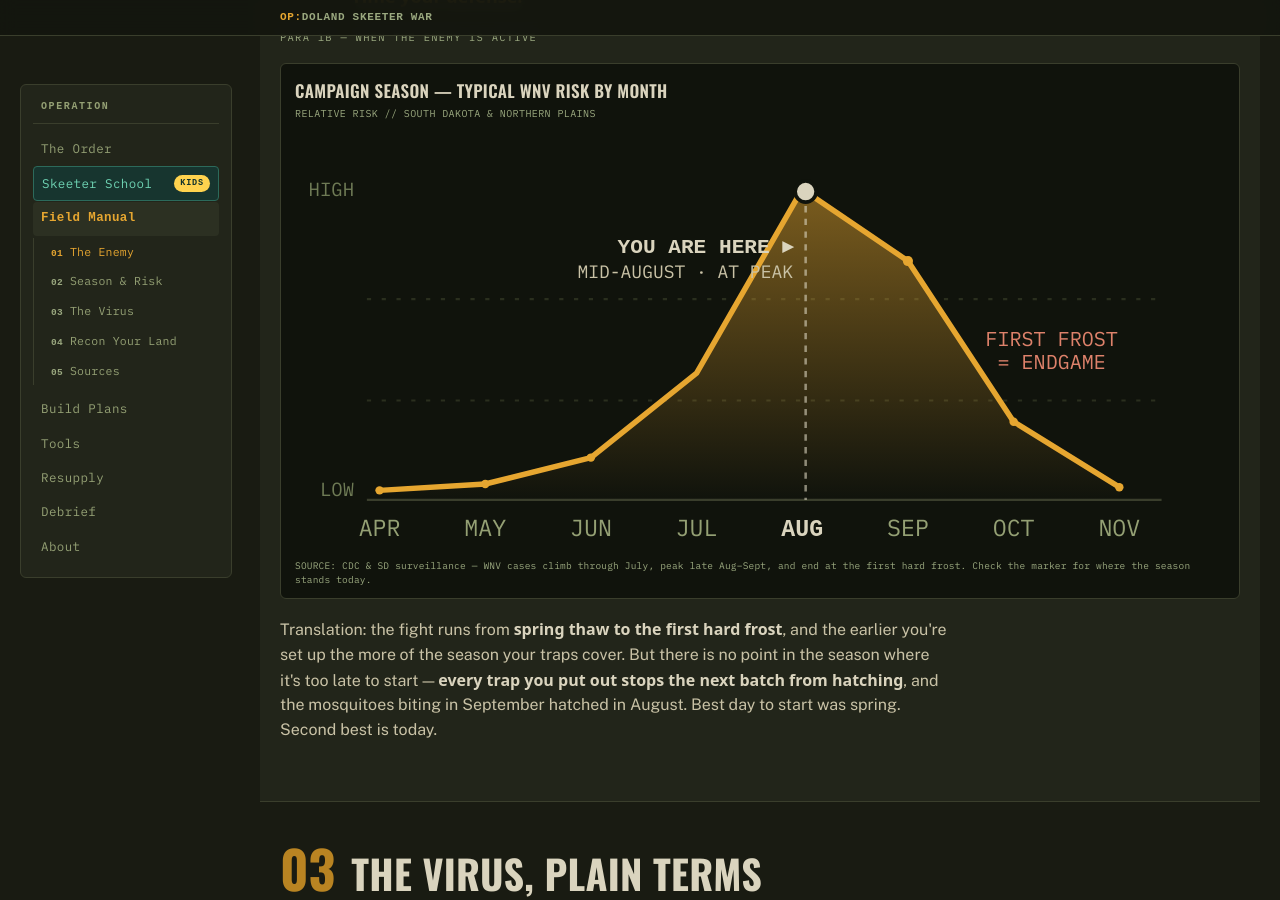
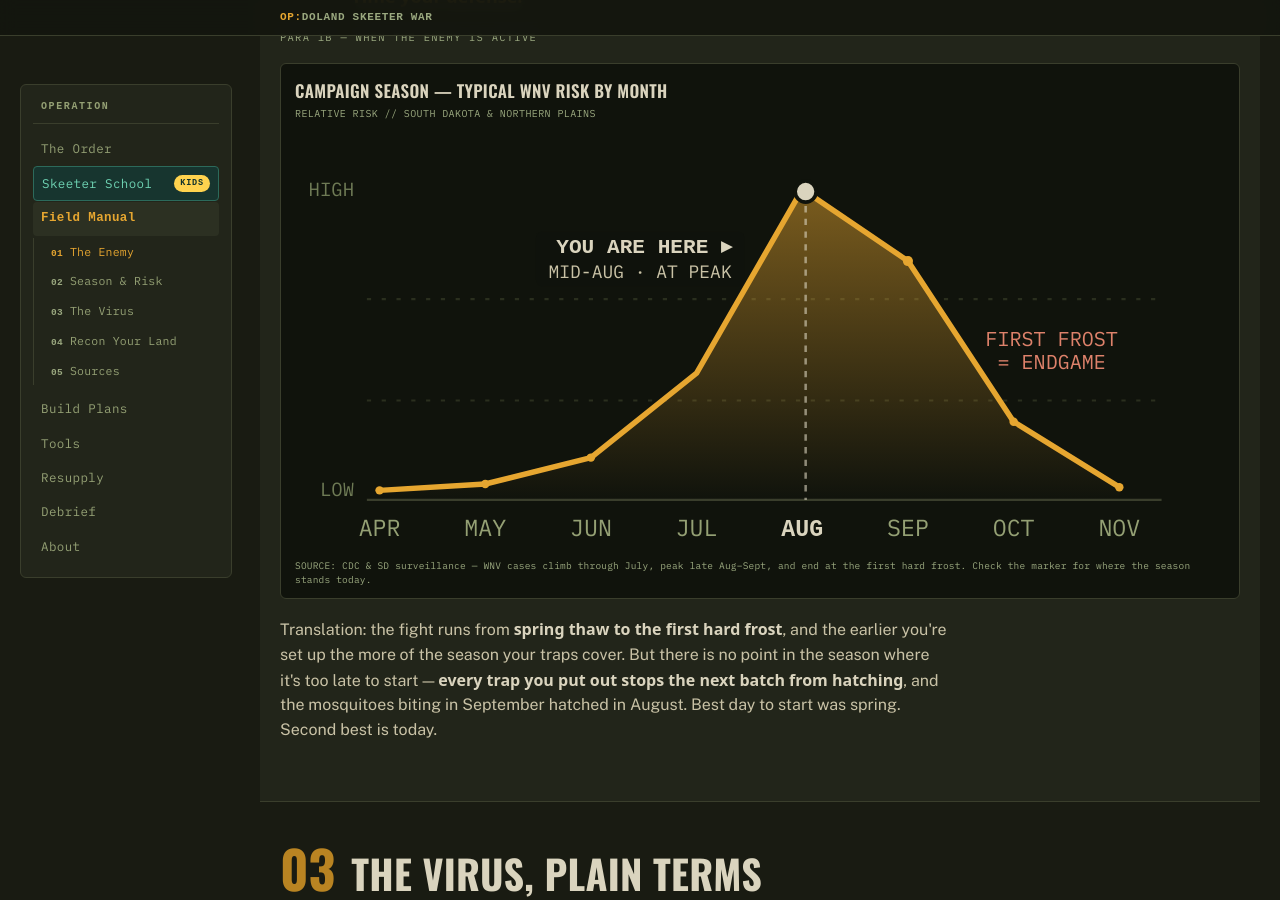
Before and after one commit to Tucker465/Doland-Warfare, a Jekyll site: the page built from intel.html, in a window 1280 px wide and 900 px high, scrolled down 1862 px. Built offline with Jekyll 4.4.1, drawn with Linux system fonts in a browser that asks for light colours; part of the change alters nothing that is shown.

Commit message:
Keep the season graph's caption clear of the curve and the other labels
Moving the marker with the date exposed a problem the hand-drawn version
only avoided by accident: the caption is a wide two-line block and the risk
curve is a tall narrow peak, so a position that sits in open space in July
lies straight across the curve by September. Wherever the caption landed on
the line it was unreadable, and the line was unreadable behind it.

Placement is now solved rather than fixed. Each candidate band is swept
across the plot width and scored on how much ink it would cover -- the
shaded area and the curve stroke, plus the FIRST FROST and PEAK THREAT
labels weighted higher, since burying a label costs two readable things
instead of some shading. Light penalties keep it in the usual band and near
the marker, so it only travels when it has nowhere better to sit. Widths
come from getComputedTextLength() rather than a character-count estimate,
with a second pass once webfonts settle, because a slot chosen from a
guessed width is the same overlap bug in a new place.

The caption keeps its arrow pointing back at the marker and aligns to
whichever end faces it. When it ends up directly above the marker there is
no direction to point in, so the arrow is dropped and the ruler line runs
out of the caption down to the dot instead. Late in the year that line was
also striking through the FIRST FROST label, so it now breaks around it.

Month tokens in the caption are shortened to the three-letter form the axis
already uses -- consistent with the chart's own typography, and narrow
enough that a September caption can find a clear slot at all.

Verified by rendering the real markup and script in a headless browser at
every third day from April through November: no caption overlaps the curve,
either fixed label, or the plot bounds at any point in the season. The
no-JS fallback in the markup is synced to what the script produces today.

```diff
--- a/intel.html
+++ b/intel.html
@@ -101,12 +101,16 @@ last_verified: "2026-07-20"
           <circle cx="240" cy="28" r="4.2" fill="#E6A630" stroke="#10130C" stroke-width="1.6"/>
           <text x="240" y="17" font-family="'IBM Plex Mono',monospace" font-size="10" font-weight="600" fill="#E6A630" text-anchor="middle">PEAK THREAT</text>
         </g>
-        <!-- YOU ARE HERE marker -->
+        <!-- YOU ARE HERE marker. Child order matters: the ruler line and the
+             backing plate are drawn first so the plate can mask both the line
+             and the risk curve behind the caption, and the dot last so it is
+             never covered by its own label. -->
         <g id="season-now">
-          <line id="season-now-line" x1="242" y1="36" x2="242" y2="175" stroke="#DAD4BE" stroke-width="1.2" stroke-dasharray="3 3" opacity=".6"/>
-          <circle id="season-now-dot" cx="242" cy="29" r="5" fill="#DAD4BE" stroke="#10130C" stroke-width="1.8"/>
-          <text id="season-now-label" x="236" y="58" font-family="'IBM Plex Mono',monospace" font-size="10" font-weight="600" fill="#DAD4BE" text-anchor="end">YOU ARE HERE ▸</text>
-          <text id="season-now-phase" x="236" y="70" font-family="'IBM Plex Mono',monospace" font-size="8.5" fill="#C9C2A6" text-anchor="end">MID-AUGUST · AT PEAK</text>
+          <path id="season-now-line" d="M241.6,36 L241.6,175" fill="none" stroke="#DAD4BE" stroke-width="1.2" stroke-dasharray="3 3" opacity=".6"/>
+          <rect id="season-now-plate" x="114" y="48" width="99" height="26" rx="3" fill="#10130C" opacity=".92"/>
+          <text id="season-now-label" x="206.9" y="58" font-family="'IBM Plex Mono',monospace" font-size="10" font-weight="600" fill="#DAD4BE" text-anchor="end">YOU ARE HERE ▸</text>
+          <text id="season-now-phase" x="206.9" y="70" font-family="'IBM Plex Mono',monospace" font-size="8.5" fill="#C9C2A6" text-anchor="end">MID-AUG · AT PEAK</text>
+          <circle id="season-now-dot" cx="241.6" cy="29.1" r="5" fill="#DAD4BE" stroke="#10130C" stroke-width="1.8"/>
         </g>
         <!-- frost -->
         <text x="358" y="102" font-family="'IBM Plex Mono',monospace" font-size="9.5" fill="#DE826B" text-anchor="middle">FIRST FROST</text>
--- a/script.js
+++ b/script.js
@@ -951,6 +951,11 @@ const SEASON_PHASES = [
 ];
 const SEASON_MONTHS = ['January','February','March','April','May','June',
   'July','August','September','October','November','December'];
+// The caption uses the same three-letter tokens as the axis underneath it —
+// it matches the chart's own typography, and "MID-SEPTEMBER · FALLING OFF"
+// is wide enough that it struggles to find a clear slot at all.
+const SEASON_MONTHS_SHORT = ['JAN','FEB','MAR','APR','MAY','JUN',
+  'JUL','AUG','SEP','OCT','NOV','DEC'];
 
 // Horizontal position of a date, interpolated across its month's cell so the
 // marker moves through the month instead of jumping between month centres.
@@ -981,16 +986,91 @@ function seasonPhase(date){
   return hit;
 }
 
+// ----- callout placement -----
+// The caption is a wide two-line block and the risk curve is a tall, narrow
+// peak, so no single fixed position stays clear all year: the hand-drawn
+// original sat in open space in July and straight across the curve by
+// September. Candidate slots are scored against the curve and the chart's
+// other labels and the clearest one wins.
+//
+// Baselines for the first caption line, in preference order — the first entry
+// is where the caption has always sat, so a typical page load looks unchanged
+// and the lower/higher slots only come into play around the peak.
+const SEASON_BANDS = [58, 44, 30, 20, 100, 118];
+// Fixed furniture the caption must not land on, as [x1,y1,x2,y2].
+const SEASON_FROST_BOX = [316, 90, 400, 120];
+const SEASON_PEAK_BOX  = [204, 5, 276, 23];
+// Plot area the caption has to stay inside, and the baseline the fill sits on.
+const SEASON_BOUNDS = { left: 36, right: 410 };
+const SEASON_FILL_BOTTOM = 175;
+
+// getComputedTextLength() is the real laid-out width, but it throws on a
+// detached or undisplayed node; falling back to a monospace estimate keeps
+// placement sane rather than collapsing the caption to zero width.
+function textWidth(node){
+  try {
+    const w = node.getComputedTextLength();
+    if (w > 0) return w;
+  } catch (e) { /* not rendered yet */ }
+  const size = parseFloat(node.getAttribute('font-size')) || 10;
+  return node.textContent.length * size * 0.6;
+}
+
+function seasonRectOverlap(r, box){
+  const w = Math.min(r.x2, box[2]) - Math.max(r.x1, box[0]);
+  const h = Math.min(r.y2, box[3]) - Math.max(r.y1, box[1]);
+  return w > 0 && h > 0 ? w * h : 0;
+}
+// How much of a candidate slot lands on the risk curve or the shaded area
+// under it. Sampled in columns rather than solved exactly — the curve is
+// eight straight segments and this only has to rank candidates.
+function seasonCurveOverlap(r){
+  const steps = 20, dx = (r.x2 - r.x1) / steps;
+  let area = 0;
+  for (let i = 0; i < steps; i++){
+    // -3 keeps the caption off the stroke itself, not just the fill.
+    const top = Math.max(r.y1, seasonY(r.x1 + dx * (i + 0.5)) - 3);
+    area += Math.max(0, Math.min(r.y2, SEASON_FILL_BOTTOM) - top) * dx;
+  }
+  return area;
+}
+// Best slot for a caption of width w near a marker at x, given whether the
+// PEAK THREAT flag is currently on the chart.
+//
+// Slots are not locked to the marker — the caption is often wider than the
+// space beside it, and the open ground may be above the marker rather than to
+// either side of it. So every band is swept across the full plot width and
+// scored. Cost is dominated by how much ink the slot would cover, with light
+// nudges toward the usual band and toward staying close to the marker, so the
+// caption only travels when it genuinely has nowhere better to sit.
+function seasonSlot(x, w, peakShown){
+  let best = null;
+  SEASON_BANDS.forEach((band, bi) => {
+    for (let x1 = SEASON_BOUNDS.left; x1 + w <= SEASON_BOUNDS.right; x1 += 6){
+      const r = { x1, x2: x1 + w, y1: band - 10, y2: band + 16, band };
+      // Obstacles weigh heavier than the curve: overlapping a label makes two
+      // things unreadable, overlapping the curve only hides some shading.
+      const score = seasonCurveOverlap(r)
+        + seasonRectOverlap(r, SEASON_FROST_BOX) * 4
+        + (peakShown ? seasonRectOverlap(r, SEASON_PEAK_BOX) * 4 : 0)
+        + bi * 8 + Math.abs((r.x1 + r.x2) / 2 - x) * 0.25;
+      if (!best || score < best.score) best = { r, score };
+    }
+  });
+  return best;
+}
+
 (function initSeasonMarker(){
   const svg = document.getElementById('season-graph');
   if (!svg) return;
   const now   = document.getElementById('season-now');
   const peak  = document.getElementById('season-peak');
   const line  = document.getElementById('season-now-line');
+  const plate = document.getElementById('season-now-plate');
   const dot   = document.getElementById('season-now-dot');
   const label = document.getElementById('season-now-label');
   const phase = document.getElementById('season-now-phase');
-  if (!(now && peak && line && dot && label && phase)) return;
+  if (!(now && peak && line && plate && dot && label && phase)) return;
 
   const months = svg.querySelectorAll('[data-month]');
   const today = new Date();
@@ -1016,24 +1096,70 @@ function seasonPhase(date){
   const monthName = SEASON_MONTHS[m - 1];
 
   now.style.display = '';
-  line.setAttribute('x1', x.toFixed(1));
-  line.setAttribute('x2', x.toFixed(1));
   dot.setAttribute('cx', x.toFixed(1));
   dot.setAttribute('cy', y.toFixed(1));
 
-  // Near the left edge an end-anchored label would run off the chart, so the
-  // callout flips to the other side of its own ruler line.
-  const flip = x < 150;
-  [label, phase].forEach(t => {
-    t.setAttribute('x', (x + (flip ? 7 : -6)).toFixed(1));
-    t.setAttribute('text-anchor', flip ? 'start' : 'end');
-  });
-  label.textContent = flip ? '◂ YOU ARE HERE' : 'YOU ARE HERE ▸';
-  phase.textContent = `${part}-${monthName.toUpperCase()} · ${here.phase}`;
+  // Late in the season the ruler line runs down through the FIRST FROST label,
+  // so it breaks around it rather than striking it out. The caption needs no
+  // such treatment — its plate is drawn over the line and opens its own gap.
+  const lx = x.toFixed(1);
+  const overFrost = x > SEASON_FROST_BOX[0] && x < SEASON_FROST_BOX[2];
+  line.setAttribute('d', overFrost
+    ? `M${lx},36 L${lx},${SEASON_FROST_BOX[1] - 2} M${lx},${SEASON_FROST_BOX[3] + 2} L${lx},175`
+    : `M${lx},36 L${lx},175`);
 
   // At peak the two dots would land on each other; the marker's own caption
   // already reads "AT PEAK", so the standalone peak flag stands down.
-  peak.style.display = Math.abs(x - SEASON_PEAK_X) < 18 ? 'none' : '';
+  const peakShown = Math.abs(x - SEASON_PEAK_X) >= 18;
+  peak.style.display = peakShown ? '' : 'none';
+
+  phase.textContent = `${part}-${SEASON_MONTHS_SHORT[m - 1]} · ${here.phase}`;
+  placeCallout(x, peakShown);
+
+  // Text metrics depend on the webfont, which may still be loading on a cold
+  // visit; a second pass once it lands keeps the slot honest to the real
+  // caption width instead of the fallback font's.
+  if (document.fonts && document.fonts.ready) {
+    document.fonts.ready.then(() => placeCallout(x, peakShown)).catch(() => {});
+  }
+
+  function placeCallout(mx, showPeak){
+    // Measured, not estimated: the caption's width changes with the month and
+    // the phase, and a slot picked from a guess would be the same overlap bug
+    // in a new place. Measured with an arrow attached — both arrow variants
+    // are the same width, so the side can still be decided afterwards.
+    label.textContent = 'YOU ARE HERE ▸';
+    const w = Math.max(textWidth(label), textWidth(phase)) + 12;
+    const slot = seasonSlot(mx, w, showPeak);
+    if (!slot) { label.textContent = 'YOU ARE HERE ▸'; return; }
+    const r = slot.r;
+
+    // The arrow points back at the marker and sits on whichever end of the
+    // caption faces it, with the text aligned to that end so the two are as
+    // close together as the slot allows. When the caption sits directly over
+    // the marker there is no direction to point in — the ruler line already
+    // runs out of the plate straight down to the dot — so the arrow is
+    // dropped rather than made to point at the text's own middle.
+    const over = mx > r.x1 && mx < r.x2;
+    const rightOf = !over && mx > r.x2;
+    label.textContent = over ? 'YOU ARE HERE' : rightOf ? 'YOU ARE HERE ▸' : '◂ YOU ARE HERE';
+    const align = over ? 'middle' : rightOf ? 'end' : 'start';
+    const tx = over ? (r.x1 + r.x2) / 2 : rightOf ? r.x2 - 6 : r.x1 + 6;
+    [label, phase].forEach(t => {
+      t.setAttribute('x', tx.toFixed(1));
+      t.setAttribute('text-anchor', align);
+    });
+    label.setAttribute('y', r.band);
+    phase.setAttribute('y', r.band + 12);
+
+    // The plate is the chart's own background colour: invisible when the
+    // caption lands in open space, and a clean mask when the only slots left
+    // sit over the curve.
+    plate.setAttribute('x', r.x1.toFixed(1));
+    plate.setAttribute('y', r.y1);
+    plate.setAttribute('width', (r.x2 - r.x1).toFixed(1));
+    plate.setAttribute('height', r.y2 - r.y1);
+  }
 
   months.forEach(t => {
     if (Number(t.getAttribute('data-month')) !== m) return;
@@ -1044,5 +1170,5 @@ function seasonPhase(date){
   svg.setAttribute('aria-label',
     'Typical West Nile risk by month for South Dakota: low in spring, climbing steeply ' +
     'through July, peaking in August and September, and ending at the first hard frost. ' +
-    `It is now ${part.toLowerCase()} ${monthName} — ${here.say}.`);
+    `It is now ${part.toLowerCase()}-${monthName} — ${here.say}.`);
 })();
```
